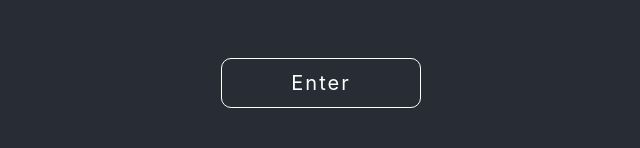
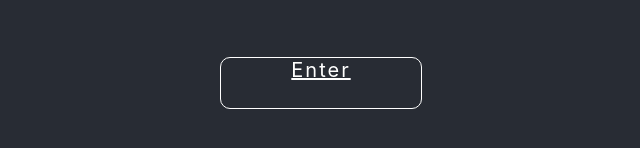
Before and after one commit to yashparakh111/Nudge, a React (Create React App) app: page / in a window 1280 px wide. Shown: the part 584-732 px from the top of the page, without its empty margins (319-959 px from the left). Built offline with nearby package versions, Linux system fonts and the light colour scheme.

Commit message:
Added firebase integration

```diff
--- a/src/components/LandingPage.js
+++ b/src/components/LandingPage.js
@@ -1,7 +1,7 @@
 import React, { Component } from 'react';
 import '../App.css';
 import logo from "../logo.svg";
-
+import {Link} from 'react-router-dom';
 import firebase from 'firebase';
 
 class LandingPage extends Component {
@@ -9,7 +9,8 @@ class LandingPage extends Component {
         super(props);
 
         this.state = {
-            name: ""
+            name: "",
+            userID: null
         };
         this.onClick = this.onClick.bind(this);
         this.onNameChange = this.onNameChange.bind(this);
@@ -21,6 +22,15 @@ class LandingPage extends Component {
 
     onClick() {
         console.log(this.props.firebase_root);
+        var users = firebase.firestore().collection('users');
+        var userID = users.where("name", "==", this.state.name).get()
+            .then(querySnapshot => {
+                console.log(querySnapshot.empty);
+                if (querySnapshot.empty) {
+                    users.add({name: this.state.name});
+                }
+            });
+        this.setState({userID});
     }
 
     /* keeps track of the name field
@@ -38,9 +48,9 @@ class LandingPage extends Component {
 
                     <input value={this.state.name} onChange={this.onNameChange} className={'text-input'} id={'name'} placeholder={'Enter your name'} />
 
-                    <button className={'button-input'} onClick={this.onClick}>
+                    <Link className={'button-input'} onClick={this.onClick} to={"/dashboard"}>
                         Enter
-                    </button>
+                    </Link>
                 </header>
             </div>
         );
```
